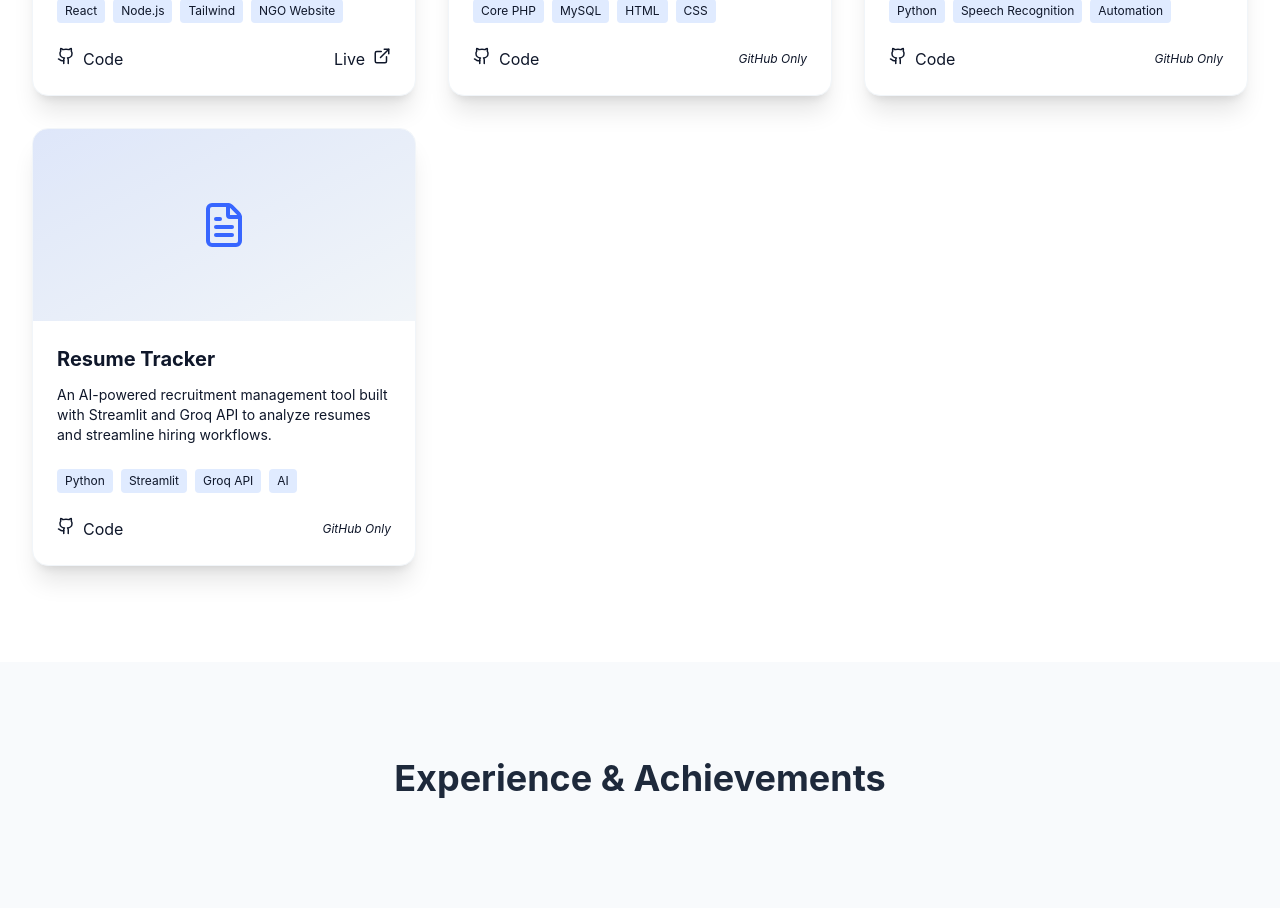
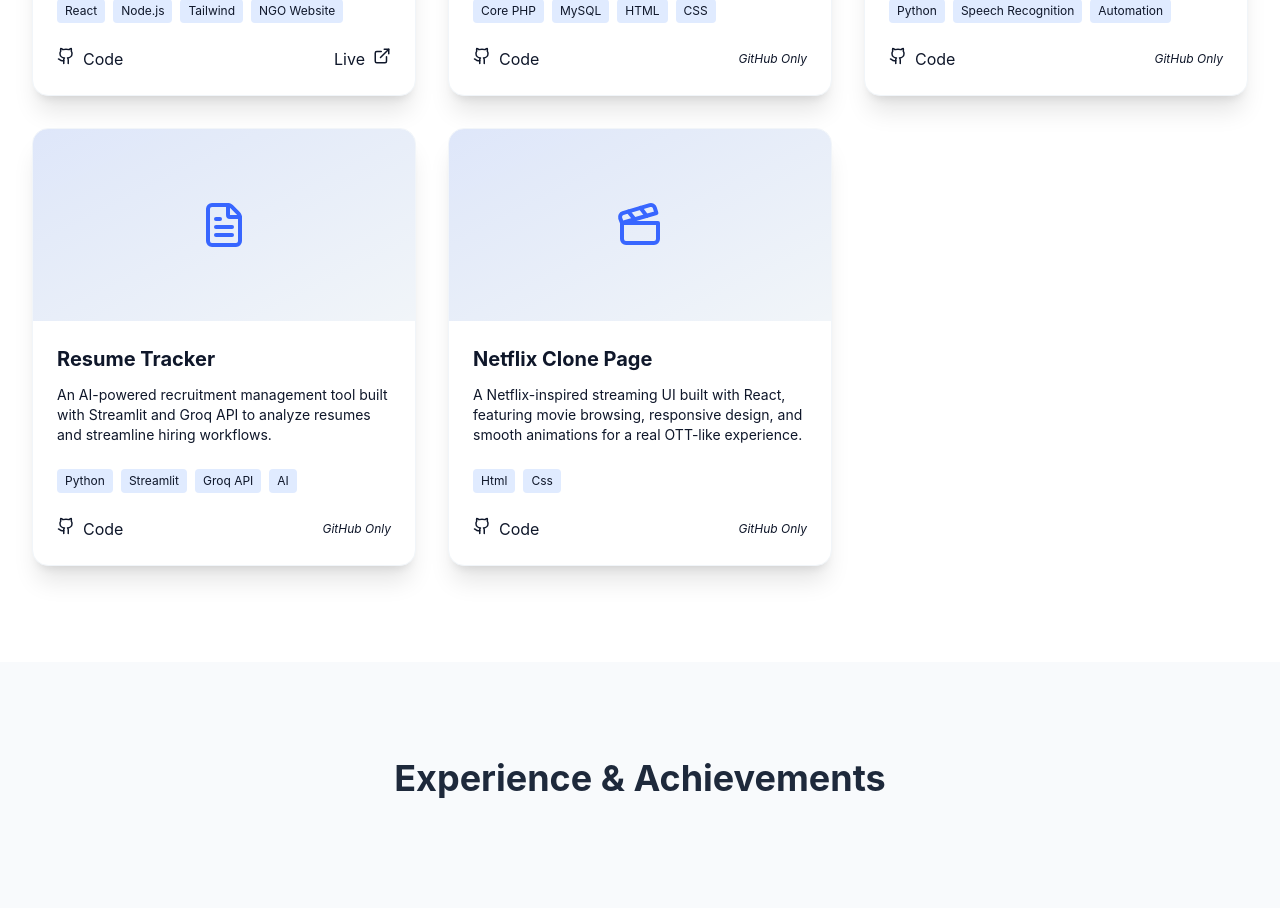
Before and after one commit to karanudani3011/karan-portfolio, a React (Vite) app: page / in a window 1280 px wide. Shown: the part 3680-4588 px from the top of the page. Built offline with nearby package versions, Linux system fonts and the light colour scheme.

Commit message:
Update Project

```diff
--- a/src/components/Projects.jsx
+++ b/src/components/Projects.jsx
@@ -1,6 +1,6 @@
 import { useState } from 'react';
 import { motion, AnimatePresence } from 'framer-motion';
-import { Github, ExternalLink, Leaf, Briefcase, Mic, FileText } from 'lucide-react';
+import { Github, ExternalLink, Leaf, Briefcase, Mic, FileText, Clapperboard} from 'lucide-react';
 
 const Projects = () => {
     const [filter, setFilter] = useState('All');
@@ -41,7 +41,18 @@ const Projects = () => {
             category: 'AI',
             githubLink: 'https://github.com/karanudani3011/Resume-Tracker-',
             liveLink: null,
+        },
+        {
+
+            title: 'Netflix Clone Page',
+            description: 'A Netflix-inspired streaming UI built with React, featuring movie browsing, responsive design, and smooth animations for a real OTT-like experience.',
+            imageIcon: <Clapperboard size={48} className="text-softBlue-500" />,
+            tags: ['Html', 'Css'],
+            category: 'Web',
+            githubLink: 'https://github.com/karanudani3011/netflix-clone',
+            liveLink: null,
         }
+
     ];
 
 const filteredProjects = filter === 'All'
@@ -77,8 +88,7 @@ const Projects = () => {
                         <button
                             key={f}
                             onClick={() => setFilter(f)}
-                                className={`px-6 py-2 rounded-full font-medium transition-all duration-300 ${
-                                    filter === f
+                            className={`px-6 py-2 rounded-full font-medium transition-all duration-300 ${filter === f
                                     ? 'bg-softBlue-600 text-white shadow-lg shadow-softBlue-500/30'
                                     : 'bg-slate-100 dark:bg-slate-800 text-slate-600 dark:text-slate-300 hover:bg-slate-200 dark:hover:bg-slate-700'
                                 }`}
```
Lines whose indentation alone changed are shown as unchanged.
